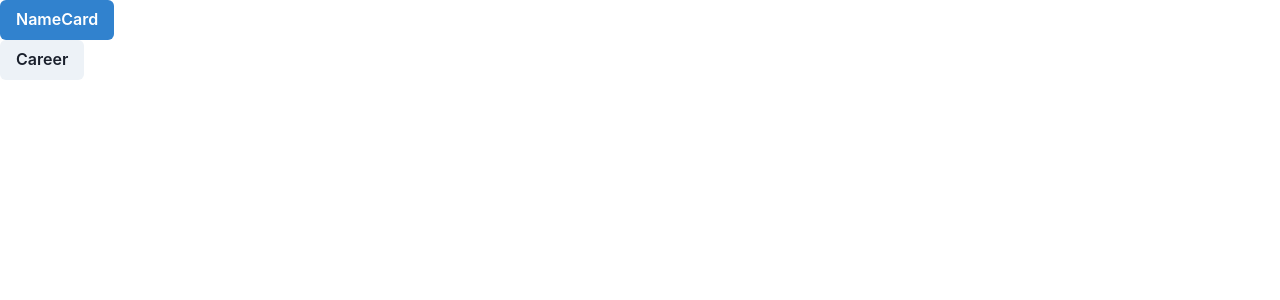
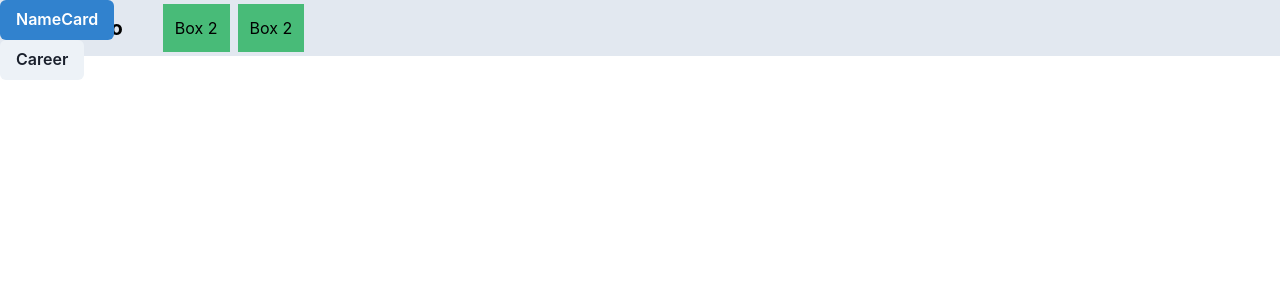
Before and after one commit to witch342/portfolio, a Next.js app: page / in a window 1280 px wide. Shown: the top 300 px of the page. Built offline with nearby package versions, Linux system fonts and the light colour scheme.

Commit message:
ヘッダー作成（途中）

```diff
--- /dev/null
+++ b/components/Header.jsx
@@ -0,0 +1,30 @@
+import {
+  Box,
+  Flex,
+  Spacer,
+  HStack,
+  Heading,
+  Spacing
+} from '@chakra-ui/react'
+
+export default function Header() {
+  return (
+  <Box bg='gray.200' w='100%' p={1} color='Black' pos='fixed'>
+    <Flex>
+      <HStack spacing={10}>
+        <Box mr=''>
+          <Heading size='md'>My Portfolio</Heading>
+        </Box>
+        <HStack Spacing='20px'>
+          <Box p='3' bg='green.400'>
+          Box 2
+          </Box>
+          <Box p='3' bg='green.400'>
+          Box 2
+          </Box>
+        </HStack>
+      </HStack>
+    </Flex>
+</Box>
+  )
+}
--- a/pages/index.js
+++ b/pages/index.js
@@ -1,11 +1,14 @@
 import { Button, ButtonGroup, Stack } from '@chakra-ui/react'
 import NameCard from '../components/NameCard'
 import Career from '../components/Career'
+import Header from '../components/Header'
 export default function Home() {
   return (
-    <div>
+    <>
+      <title>ポートフォリオ</title>
+      <Header />
       <NameCard />
       <Career />
-    </div>
+    </>
   )
 }
```
